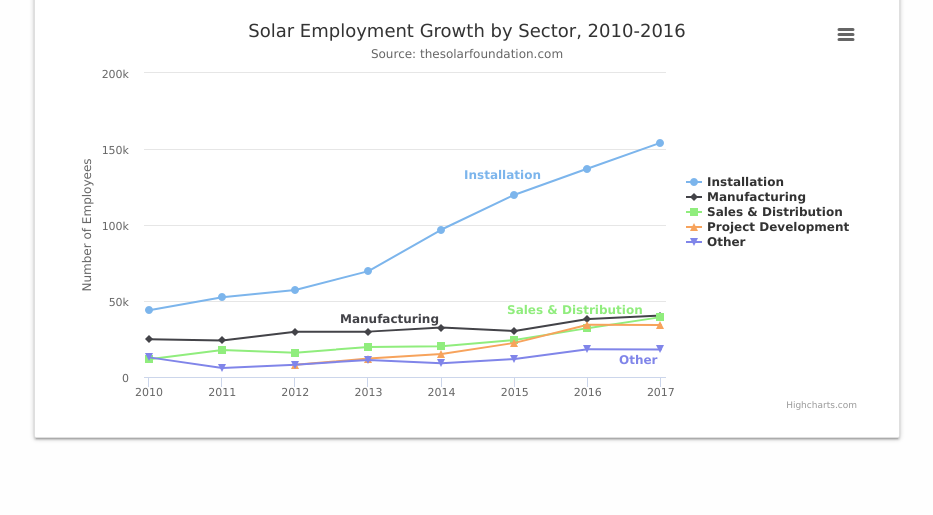
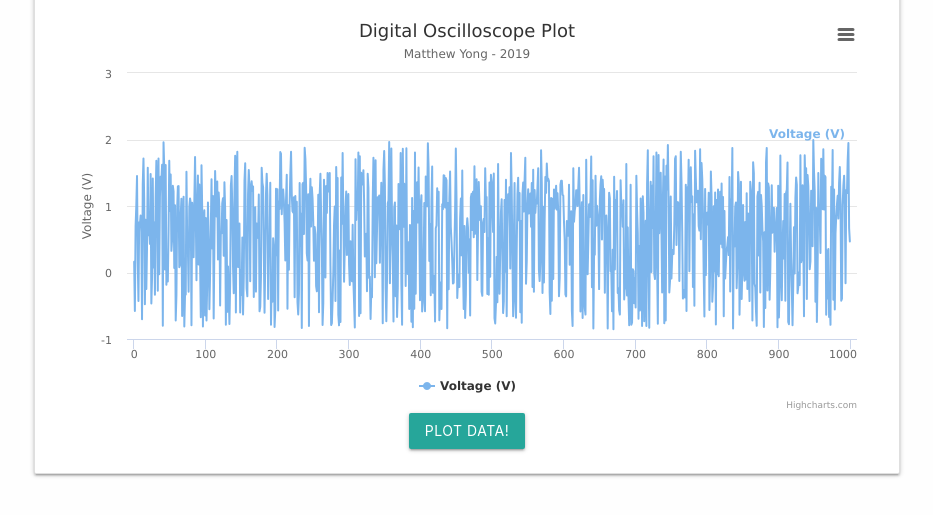
Before and after one commit to relientm96/DSO2019, a website: page webServer/resources/index.html in a window 1280 px wide. Shown: the part 129-644 px from the top of the page, without its empty margins (173-1106 px from the left). Drawn offline with nearby package versions, Linux system fonts and the light colour scheme.

Commit message:
High charts able to update on button click

```diff
--- a/webServer/resources/index.html
+++ b/webServer/resources/index.html
@@ -44,6 +44,7 @@
             <div class="card-content">
                 <h3> Oscilloscope Plot </h3>
                 <div id="containerPlot"></div>
+                <a  id="generateBtn" class="waves-effect waves-light btn" style="color: white">Plot Data!</a>
             </div>
           </div>
         </div>
--- a/webServer/resources/js/lineChart.js
+++ b/webServer/resources/js/lineChart.js
@@ -1,50 +1,39 @@
-Highcharts.chart('containerPlot', {
+const len    = 1000; //2^16 = 65536
+var plotData = [];
 
+//Data fetched from button click
+function generateData(){
+    for (i = 0; i < len ; i++){
+        plotData[i] = Math.sin((Math.random()*5)) + Math.exp(-2*Math.random());
+    }
+    chart.series[0].setData(plotData);
+}
+
+//Plot using HighCharts
+var chart = Highcharts.chart('containerPlot', {
     title: {
-        text: 'Solar Employment Growth by Sector, 2010-2016'
+        text: 'Digital Oscilloscope Plot'
     },
-
     subtitle: {
-        text: 'Source: thesolarfoundation.com'
+        text: 'Matthew Yong - 2019'
     },
-
     yAxis: {
         title: {
-            text: 'Number of Employees'
+            text: 'Voltage (V)'
         }
     },
-    legend: {
-        layout: 'vertical',
-        align: 'right',
-        verticalAlign: 'middle'
-    },
-
     plotOptions: {
         series: {
             label: {
                 connectorAllowed: false
             },
-            pointStart: 2010
+            pointStart: 0
         }
     },
-
     series: [{
-        name: 'Installation',
-        data: [43934, 52503, 57177, 69658, 97031, 119931, 137133, 154175]
-    }, {
-        name: 'Manufacturing',
-        data: [24916, 24064, 29742, 29851, 32490, 30282, 38121, 40434]
-    }, {
-        name: 'Sales & Distribution',
-        data: [11744, 17722, 16005, 19771, 20185, 24377, 32147, 39387]
-    }, {
-        name: 'Project Development',
-        data: [null, null, 7988, 12169, 15112, 22452, 34400, 34227]
-    }, {
-        name: 'Other',
-        data: [12908, 5948, 8105, 11248, 8989, 11816, 18274, 18111]
+        name: 'Voltage (V)',
+        data: plotData
     }],
-
     responsive: {
         rules: [{
             condition: {
@@ -59,5 +48,4 @@ Highcharts.chart('containerPlot', {
             }
         }]
     }
-
 });
--- a/webServer/resources/js/site.js
+++ b/webServer/resources/js/site.js
@@ -1,7 +1,8 @@
 $( document ).ready(function() {
 
-    //generateData();
-    $("#randomBtn").click(function(){
+    generateData();
+    $("#generateBtn").click(function(){
+        generateData();
         /*
         $.ajax({
             url: "http://18.139.115.251/remote/mario",
```
